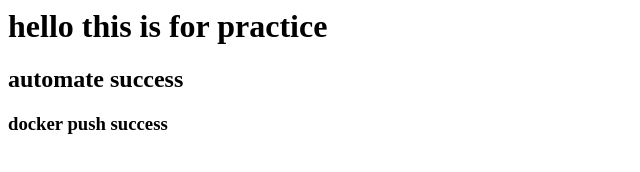
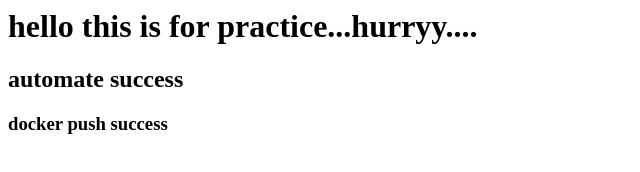
Before and after one commit to sonu-96/jenkins, a plain HTML site: page index.html in a window 1280 px wide. Shown: the whole page, without its empty margins (0-640 px from the left). Drawn offline with Linux system fonts and the light colour scheme.

Commit message:
Update index.html

```diff
--- a/index.html
+++ b/index.html
@@ -1,3 +1,3 @@
-<h1> hello this is for practice </h1>
+<h1> hello this is for practice...hurryy.... </h1>
 <h2> automate success </h2>
 <h3> docker push success </h3>
```
